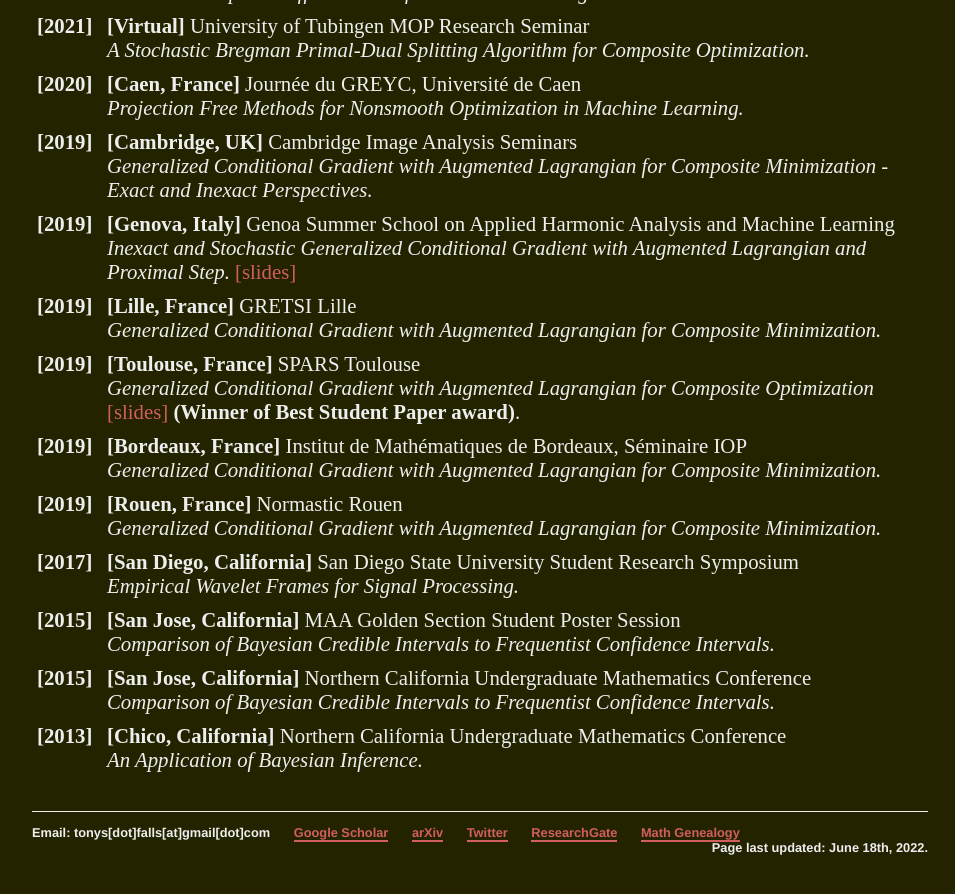
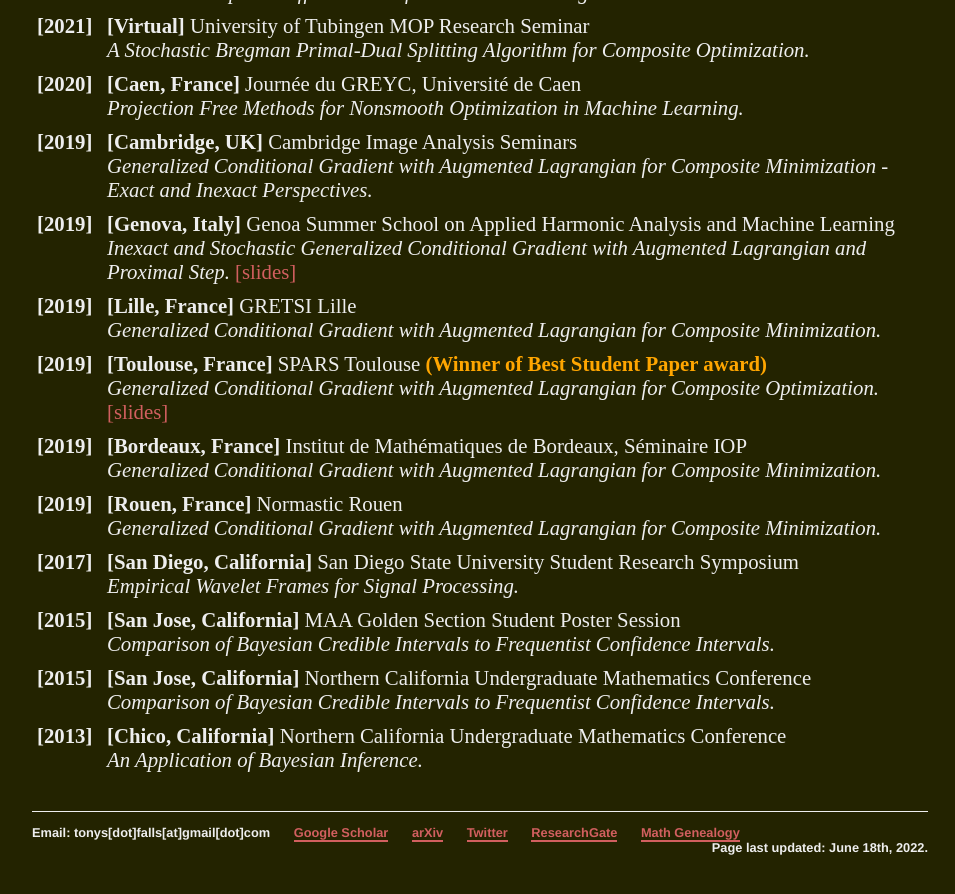
Before and after one commit to tonysf/tonysf.github.io, a Jekyll site: the page built from talks/index.html, in a window 1280 px wide and 900 px high, scrolled down 1053 px. Shown: the top 894 px of the window, without its empty margins (160-1115 px from the left). Built offline with Jekyll 4.4.1, drawn with Linux system fonts in a browser that asks for light colours.

Commit message:
Update index.html

```diff
--- a/talks/index.html
+++ b/talks/index.html
@@ -37,8 +37,8 @@ title: Talks - Antonio SILVETI-FALLS
 		<i>Inexact and Stochastic Generalized Conditional Gradient with Augmented Lagrangian and Proximal Step.</i> <a href="/slides/genoa2020.pdf">[slides]</a></li>
 	<label><b>[2019]</b></label><li>  <b>[Lille, France]</b> GRETSI Lille<br>
 		<i>Generalized Conditional Gradient with Augmented Lagrangian for Composite Minimization.</i></li>
-	<label><b>[2019]</b></label><li>  <b>[Toulouse, France]</b> SPARS Toulouse<br>
-		<i>Generalized Conditional Gradient with Augmented Lagrangian for Composite Optimization</i> <a href="/slides/spars2019.pdf">[slides]</a> <b>(Winner of Best Student Paper award)</b>.</li>
+	<label><b>[2019]</b></label><li>  <b>[Toulouse, France]</b> SPARS Toulouse <b><span style="color: #ffa600">(Winner of Best Student Paper award)</span></b><br>
+		<i>Generalized Conditional Gradient with Augmented Lagrangian for Composite Optimization.</i> <a href="/slides/spars2019.pdf">[slides]</a></li>
 	<label><b>[2019]</b></label><li>  <b>[Bordeaux, France]</b> Institut de Mathématiques de Bordeaux, Séminaire IOP<br>
 		<i>Generalized Conditional Gradient with Augmented Lagrangian for Composite Minimization.</i></li>
 	<label><b>[2019]</b></label><li>  <b>[Rouen, France]</b> Normastic Rouen<br>
```
